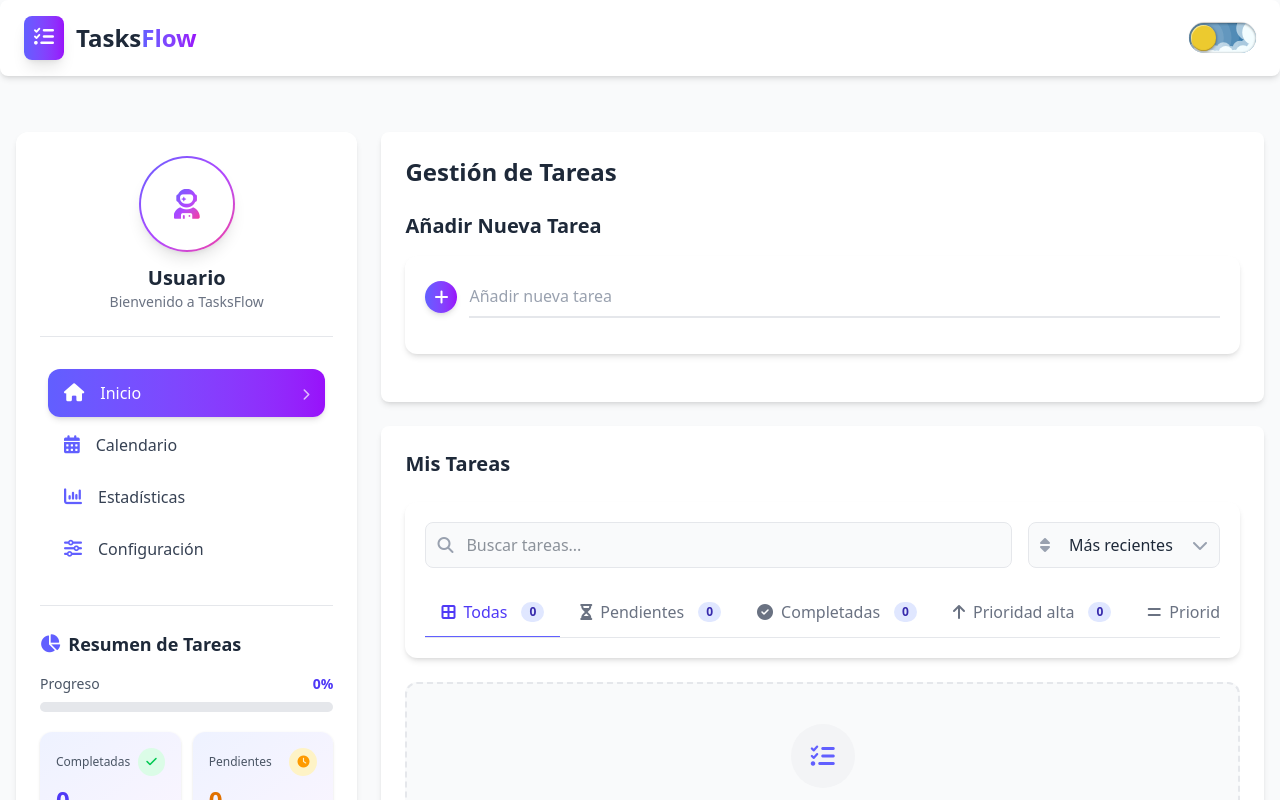
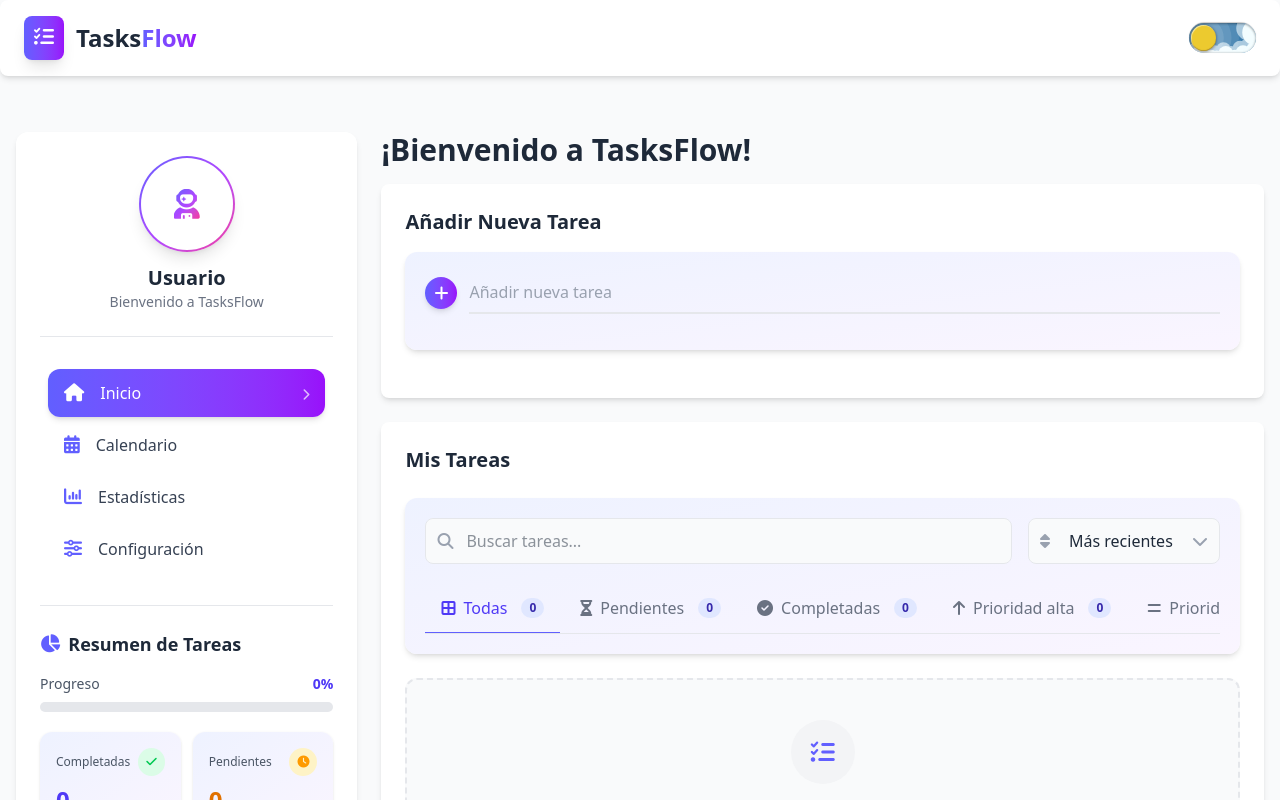
Before and after one commit to AnderCMD/TasksFlow, a React (Vite) app: page / in a window 1280 px wide. Shown: the top 800 px of the page. Built offline with nearby package versions, Linux system fonts and the light colour scheme; a web font is replaced by a local one.

Commit message:
Mejorar la interfaz de usuario: agregar animaciones de bienvenida, actualizar estilos de componentes y aplicar un fondo degradado en formularios y elementos de tarea.

```diff
--- a/src/App.jsx
+++ b/src/App.jsx
@@ -38,16 +38,21 @@ function App() {
 				<Sidebar />
 				<main className='flex-1 min-w-0'>
 					{' '}
-					{/* Añadido min-w-0 para evitar desbordamiento */}
+					<div>
+						<motion.h1
+							initial={{ y: -20, opacity: 0 }}
+							animate={{ y: 0, opacity: 1 }}
+							transition={{ duration: 0.5 }}
+							className='text-2xl sm:text-3xl font-bold text-gray-800 dark:text-white mb-4'>
+							¡Bienvenido a TasksFlow!
+						</motion.h1>
+					</div>
 					<div className='bg-white dark:bg-gray-800 rounded-lg shadow-md p-4 sm:p-6 mb-6 transition-colors duration-300'>
-						<h1 className='text-xl sm:text-2xl font-bold mb-6 text-gray-800 dark:text-white'>
-							Gestión de Tareas
-						</h1>
 						<div className='flex flex-col'>
 							<div className='flex items-center justify-between mb-4'>
-								<h2 className='text-lg sm:text-xl font-semibold text-gray-800 dark:text-white'>
+								<h1 className='text-lg sm:text-xl font-semibold text-gray-800 dark:text-white'>
 									Añadir Nueva Tarea
-								</h2>
+								</h1>
 							</div>
 							<TaskForm />
 						</div>
--- a/src/Components/Tasks/TaskFilter.jsx
+++ b/src/Components/Tasks/TaskFilter.jsx
@@ -45,7 +45,7 @@ const TaskFilter = ({ filters = {}, onFilterChange }) => {
 
 	return (
 		<div className='mb-6'>
-			<div className='bg-white dark:bg-gray-800 rounded-xl shadow-md p-4 sm:p-5 transition-all duration-300'>
+			<div className='bg-gradient-to-br from-indigo-50 to-purple-50 dark:from-gray-800 dark:to-gray-900 rounded-xl shadow-md p-4 sm:p-5 transition-all duration-300'>
 				<div className='flex flex-col lg:flex-row justify-between gap-4'>
 					{/* Búsqueda */}
 					<div className='relative flex-1 min-w-0'>
--- a/src/Components/Tasks/TaskForm.jsx
+++ b/src/Components/Tasks/TaskForm.jsx
@@ -65,9 +65,8 @@ const TaskForm = () => {
 			<motion.form
 				onSubmit={handleSubmit}
 				layout
-				className='bg-white dark:bg-gray-800 rounded-xl shadow-md p-4 sm:p-5 transition-all duration-300'>
+				className='bg-gradient-to-br from-indigo-50 to-purple-50 dark:from-gray-800 dark:to-gray-900 rounded-xl shadow-md p-4 sm:p-5 transition-all duration-300'>
 				<div className='flex items-center mb-4 gap-3'>
-
 					<motion.span
 						initial={{ scale: 0 }}
 						animate={{ scale: 1 }}
--- a/src/Components/Tasks/TaskItem.jsx
+++ b/src/Components/Tasks/TaskItem.jsx
@@ -42,7 +42,7 @@ const TaskItem = ({ task }) => {
 			animate={{ opacity: 1, y: 0 }}
 			exit={{ opacity: 0, y: -10 }}
 			layout
-			className={`bg-white dark:bg-gray-800 rounded-xl shadow-sm hover:shadow-md transition-all duration-300 overflow-hidden
+			className={`bg-gradient-to-br from-gray-50 to-neutral-100 dark:from-gray-700 dark:to-gray-800 rounded-xl shadow-sm hover:shadow-md transition-all duration-300 overflow-hidden
 				${
 					task.completed
 						? 'border-l-4 border-green-500 dark:border-green-600'
@@ -97,7 +97,7 @@ const TaskItem = ({ task }) => {
 					<motion.button
 						whileHover={{ scale: 1.1 }}
 						whileTap={{ scale: 0.9 }}
-						className='p-2 rounded-full text-gray-400 hover:text-amber-500 hover:bg-amber-50 dark:hover:bg-amber-900/20 transition-colors'
+						className='w-8 h-8 rounded-full text-gray-400 hover:text-amber-500 hover:bg-amber-50 dark:hover:bg-amber-900/20 transition-colors'
 						aria-label='Editar tarea'>
 						<i className='fa-solid fa-pen-to-square'></i>
 					</motion.button>
@@ -106,7 +106,7 @@ const TaskItem = ({ task }) => {
 						whileHover={{ scale: 1.1, color: '#ef4444' }}
 						whileTap={{ scale: 0.9 }}
 						onClick={() => dispatch(removeTask(task.id))}
-						className='p-2 rounded-full text-gray-400 hover:text-red-500 hover:bg-red-50 dark:hover:bg-red-900/20 transition-colors'
+						className='w-8 h-8 rounded-full text-gray-400 hover:text-red-500 hover:bg-red-50 dark:hover:bg-red-900/20 transition-colors'
 						aria-label='Eliminar tarea'>
 						<i className='fa-solid fa-trash-can'></i>
 					</motion.button>
```
